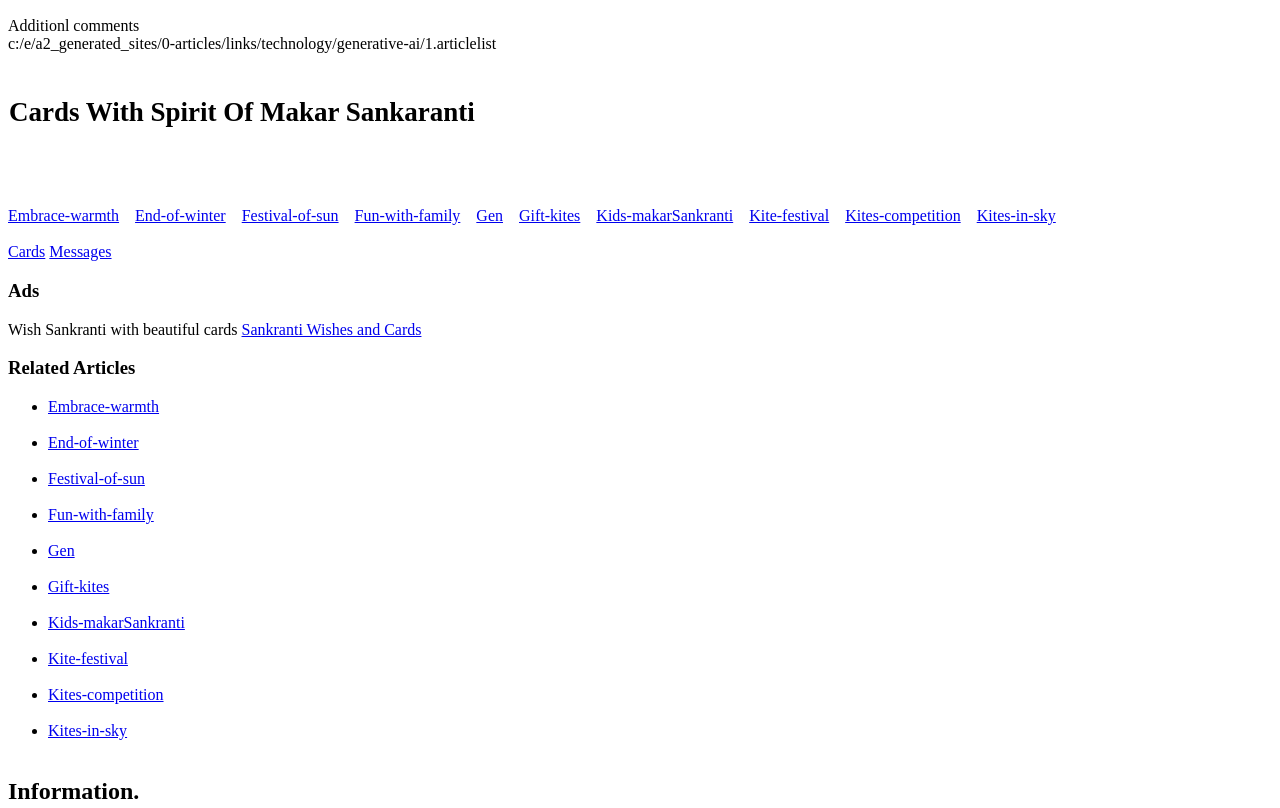
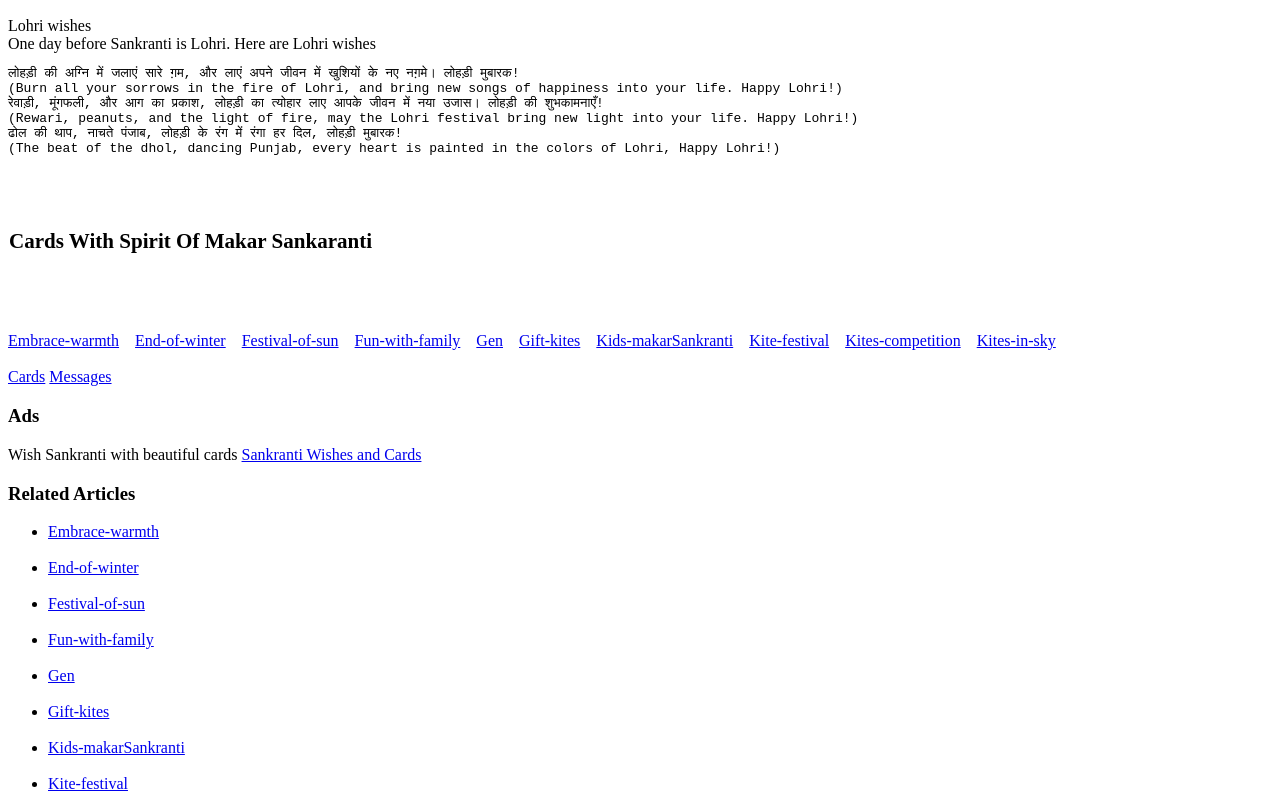
Before and after one commit to pkdhingra/sankranti.net, a plain HTML site: page output/content/messages/pictures.html in a window 1280 px wide. Shown: the part 1457-2265 px from the top of the page. Drawn offline with nearby package versions, Linux system fonts and the light colour scheme.

Commit message:
added by job

```diff
--- a/output/content/messages/pictures.html
+++ b/output/content/messages/pictures.html
@@ -348,9 +348,18 @@
 	</tr>
 </table>
 
-									<span id="ctl00_ContentPlaceHolder1_labeltext"><br/>Additionl comments
+									<span id="ctl00_ContentPlaceHolder1_labeltext"><br/>Lohri wishes
 <br/>
-c:/e/a2_generated_sites/0-articles/links/technology/generative-ai/1.articlelist
+One day before Sankranti is Lohri.  Here are Lohri wishes
+<pre>
+लोहड़ी की अग्नि में जलाएं सारे ग़म, और लाएं अपने जीवन में खुशियों के नए नग़मे। लोहड़ी मुबारक!
+(Burn all your sorrows in the fire of Lohri, and bring new songs of happiness into your life. Happy Lohri!)
+रेवाड़ी, मूंगफली, और आग का प्रकाश, लोहड़ी का त्योहार लाए आपके जीवन में नया उजास। लोहड़ी की शुभकामनाएँ!
+(Rewari, peanuts, and the light of fire, may the Lohri festival bring new light into your life. Happy Lohri!)
+ढोल की थाप, नाचते पंजाब, लोहड़ी के रंग में रंगा हर दिल, लोहड़ी मुबारक!
+(The beat of the dhol, dancing Punjab, every heart is painted in the colors of Lohri, Happy Lohri!)
+</pre>
+
 
 </span>
 
@@ -375,7 +384,7 @@ c:/e/a2_generated_sites/0-articles/links/technology/generative-ai/1.articlelist
 
 
 
-      <span id="ctl00_ContentPlaceHolder1_RepComments_ctl01_label2"><font color="Black" size="4"><h2>Cards With Spirit Of Makar Sankaranti</h2></font></span>
+      <span id="ctl00_ContentPlaceHolder1_RepComments_ctl01_label2"><font color="Black" size="4"><h3>Cards With Spirit Of Makar Sankaranti</h3></font></span>
     <br />
 
 
```
